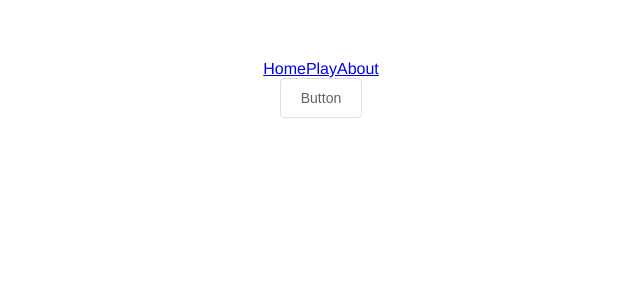
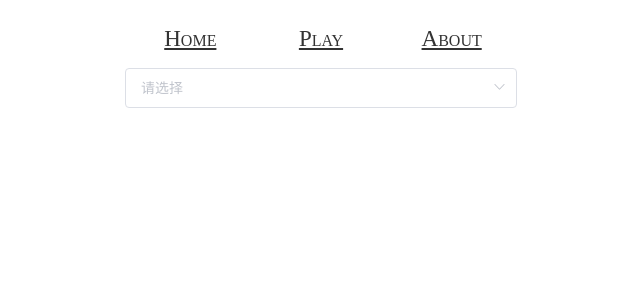
Before and after one commit to jenny201402/vue-second, a Vue app: page /#/ in a window 1280 px wide. Shown: the top 300 px of the page, without its empty margins (319-959 px from the left). Built offline with nearby package versions, Linux system fonts and the light colour scheme.

Commit message:
2/12 last

```diff
--- a/src/App.vue
+++ b/src/App.vue
@@ -1,9 +1,11 @@
 <template>
-  <div id="app">
+  <div id="app" class="app">
     <!--<img src="./assets/logo.png">-->
-    <router-link to="/Home">Home</router-link>
-    <router-link to="/Play">Play</router-link>
-    <router-link to="/About">About</router-link>
+    <p>
+      <span><router-link to="/Home">Home</router-link></span>
+      <span><router-link to="/Play">Play</router-link></span>
+      <span><router-link to="/About">About</router-link></span>
+    </p>
     <router-view/>
   </div>
 </template>
@@ -20,13 +22,14 @@ export default {
 }
 </script>
 
-<style>
-#app {
+<style lang="scss" scoped>
+  @import 'common/common.scss';
+/*#app {
   font-family: 'Avenir', Helvetica, Arial, sans-serif;
   -webkit-font-smoothing: antialiased;
   -moz-osx-font-smoothing: grayscale;
   text-align: center;
   color: #2c3e50;
   margin-top: 60px;
-}
+}*/
 </style>
--- a/src/common/common.scss
+++ b/src/common/common.scss
@@ -1,10 +1,54 @@
-$color:red;
+$color:#333333;
 $libColor:purple;
+$list-style:none;
+$font-weight:normal;
+$padding:10px 4px 0px 4px;
+$span:4px 4px 0px 4px;
+$display:inline-block;
+$text-align:center;
+$margin:0 auto;
+$font-size:23px;
+$font-variant-caps: petite-caps;
+$width:392px;
+
 .play{
   font-size: 20px;
-  color:$color;
+  padding:$padding;
+  li{
+    list-style:$list-style;
+    text-align: $text-align;
     span{
       text-decoration: underline;
-      color:$libColor;
+      font-weight:$font-weight;
+      padding:$span;
+      display:$display;
     }
   }
+  }
+.app{
+  width:392px;
+  margin:$margin;
+  p{
+    display:flex;
+    justify-content: space-between;
+    span{
+      padding:$padding;
+      text-align:$text-align;
+      display:$display;
+      width: 95px;
+      margin:$margin;
+      font-weight:$font-weight;
+      font-size: $font-size;
+      font-variant-caps:$font-variant-caps;
+      a{
+        color:$color;
+      }
+    }
+  }
+  }
+.about{
+  text-align: $text-align;
+}
+.el-select{
+  width:392px;
+}
--- a/src/components/About.vue
+++ b/src/components/About.vue
@@ -8,6 +8,6 @@
     }
 </script>
 
-<style scoped>
-
+<style scoped lang="scss">
+@import '../common/common.scss';
 </style>
--- a/src/components/Home.vue
+++ b/src/components/Home.vue
@@ -1,15 +1,43 @@
 <template>
     <div class="home">
-      <el-button @click="visible = true">Button</el-button>
+      <el-select v-model="value" placeholder="请选择">
+        <el-option
+          v-for="item in options"
+          :key="item.value"
+          :label="item.label"
+          :value="item.value">
+        </el-option>
+      </el-select>
     </div>
 </template>
 
 <script>
     export default {
-        name: "Home"
+        name: "Home",
+      data() {
+        return {
+          options: [{
+            value: '选项1',
+            label: '黄金糕'
+          }, {
+            value: '选项2',
+            label: '双皮奶'
+          }, {
+            value: '选项3',
+            label: '蚵仔煎'
+          }, {
+            value: '选项4',
+            label: '龙须面'
+          }, {
+            value: '选项5',
+            label: '北京烤鸭'
+          }],
+          value: ''
+        }
+      }
     }
 </script>
 
 <style scoped>
-
+  @import '../common/common.scss';
 </style>
--- a/src/components/Play.vue
+++ b/src/components/Play.vue
@@ -1,7 +1,9 @@
 <template>
   <div class="play">
-    <router-link to="/Play/Playss"><span>playss</span></router-link>
-    <router-link to="/Play/Link"><span>Link</span></router-link>
+    <li>
+      <router-link to="/Play/Playss"><span type="button">Registered</span></router-link>
+      <router-link to="/Play/Link"><span type="button">Login</span></router-link>
+    </li>
     <router-view></router-view>
   </div>
 </template>
```
Also changed, not shown: src/common/common.js (added).
